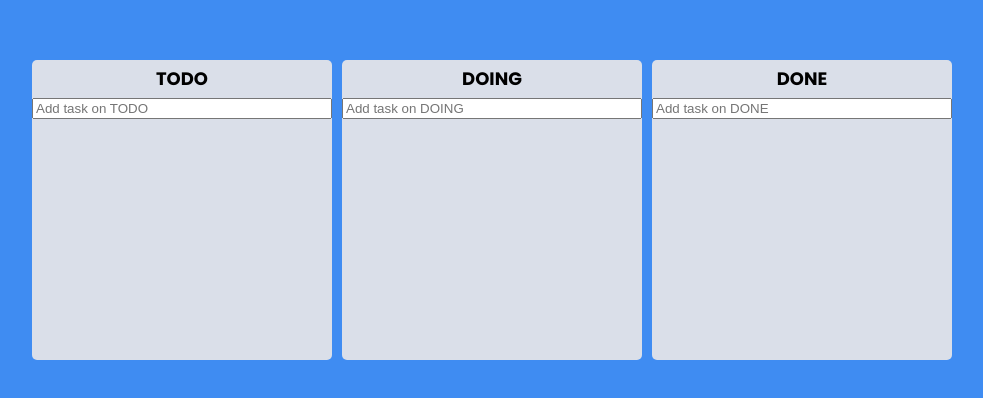
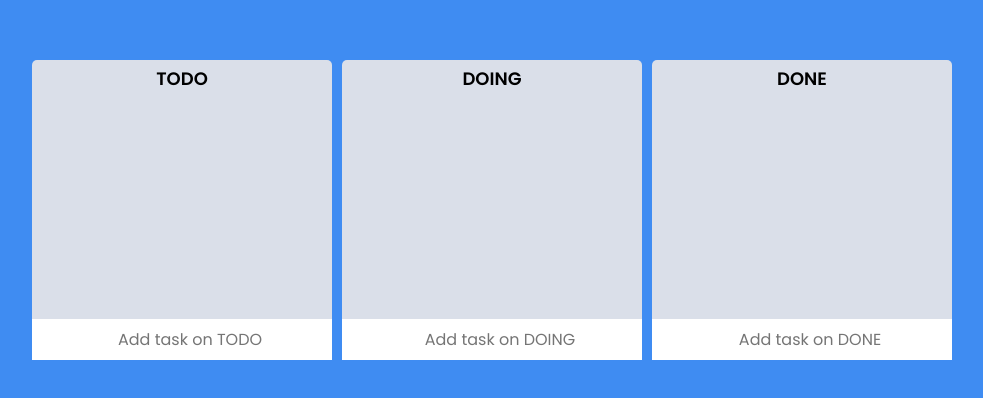
Before and after one commit to yujini-kim/todolist, a React (Create React App) app: page / in a window 1280 px wide. Shown: the part 190-588 px from the top of the page, without its empty margins (148-1131 px from the left). Built offline with nearby package versions, Linux system fonts and the light colour scheme.

Commit message:
feat: 투두리스트 로컬스토리지에 저장

```diff
--- a/public/index.html
+++ b/public/index.html
@@ -7,6 +7,11 @@
       href="https://fonts.googleapis.com/css2?family=Poppins:wght@400;700&display=swap"
       rel="stylesheet"
     />
+    <link
+    href="https://fonts.googleapis.com/css2?family=Noto+Sans+KR:wght@100..900&family=Poppins:ital,wght@0,100;0,200;0,300;0,400;0,500;0,600;0,700;0,800;0,900;1,100;1,200;1,300;1,400;1,500;1,600;1,700;1,800;1,900&display=swap"
+    rel="stylesheet"
+  />
+
     <title>React</title>
   </head>
   <body>
--- a/src/atoms.tsx
+++ b/src/atoms.tsx
@@ -1,5 +1,6 @@
-import { atom, selector } from 'recoil';
+import { atom } from 'recoil';
 
+const localData = localStorage.getItem('toDo');
 export interface ITodo {
   id: number;
   text: string;
@@ -11,9 +12,11 @@ export interface IToDoState {
 
 export const toDoState = atom<IToDoState>({
   key: 'toDo',
-  default: {
-    TODO: [],
-    DOING: [],
-    DONE: [],
-  },
+  default: localData
+    ? JSON.parse(localData)
+    : {
+        TODO: [],
+        DOING: [],
+        DONE: [],
+      },
 });
--- a/src/component/Board.tsx
+++ b/src/component/Board.tsx
@@ -4,6 +4,7 @@ import DraggableCard from './DraggableCard';
 import { useForm } from 'react-hook-form';
 import { ITodo, toDoState } from '../atoms';
 import { useSetRecoilState } from 'recoil';
+import InputText from './InputText';
 
 const Wrapper = styled.div`
   width: 300px;
@@ -35,52 +36,20 @@ const Area = styled.div<IAreaProps>`
   padding: 20px;
 `;
 
-const Form = styled.form`
-  width: 100%;
-  input {
-    width: 100%;
-  }
-`;
 interface IAreaProps {
   isDraggingFromThis: boolean;
   isDraggingOver: boolean;
 }
 
-interface IBoardProps {
+export interface IBoardProps {
   toDos: ITodo[];
   boardId: string;
 }
 
-interface IForm {
-  toDo: string;
-}
-
 function Board({ toDos, boardId }: IBoardProps) {
-  const setToDos = useSetRecoilState(toDoState);
-  const { register, setValue, handleSubmit } = useForm<IForm>();
-  const onValid = ({ toDo }: IForm) => {
-    const newToDo = {
-      id: Date.now(),
-      text: toDo,
-    };
-    setToDos((allBoards) => {
-      return {
-        ...allBoards,
-        [boardId]: [...allBoards[boardId], newToDo],
-      };
-    });
-    setValue('toDo', '');
-  };
   return (
     <Wrapper>
       <Title>{boardId}</Title>
-      <Form onSubmit={handleSubmit(onValid)}>
-        <input
-          {...register('toDo', { required: true })}
-          type="text"
-          placeholder={`Add task on ${boardId}`}
-        />
-      </Form>
       <Droppable droppableId={boardId}>
         {(magic, info) => (
           <Area
@@ -102,6 +71,7 @@ function Board({ toDos, boardId }: IBoardProps) {
           </Area>
         )}
       </Droppable>
+      <InputText boardId={boardId} />
     </Wrapper>
   );
 }
--- /dev/null
+++ b/src/component/InputText.tsx
@@ -0,0 +1,62 @@
+import { useRecoilState } from 'recoil';
+import styled from 'styled-components';
+import { toDoState } from '../atoms';
+import { useForm } from 'react-hook-form';
+import { useEffect } from 'react';
+
+const Form = styled.form`
+  width: 100%;
+  background-color: white;
+  input {
+    width: 100%;
+  }
+`;
+
+const Input = styled.input`
+  all: unset;
+  text-align: center;
+  padding: 8px;
+`;
+
+interface IForm {
+  toDo: string;
+}
+
+interface IInputProps {
+  boardId: string;
+}
+
+function InputText({ boardId }: IInputProps) {
+  const [toDos, setToDos] = useRecoilState(toDoState);
+  const { register, setValue, handleSubmit } = useForm<IForm>();
+  const onValid = ({ toDo }: IForm) => {
+    const newToDo = {
+      id: Date.now(),
+      text: toDo,
+    };
+    setToDos((allBoards) => {
+      return {
+        ...allBoards,
+        [boardId]: [newToDo, ...allBoards[boardId]],
+      };
+    });
+
+    setValue('toDo', '');
+  };
+
+  useEffect(() => {
+    localStorage.setItem('toDo', JSON.stringify(toDos));
+  }, [toDos]);
+
+  return (
+    <Form onSubmit={handleSubmit(onValid)}>
+      <Input
+        {...register('toDo', { required: true })}
+        type="text"
+        placeholder={`Add task on ${boardId}`}
+      />
+    </Form>
+  );
+}
+
+export default InputText;
--- a/src/index.tsx
+++ b/src/index.tsx
@@ -58,7 +58,7 @@ html, body, #root {
     height: 100%;
   }
   body {
-    font-family: 'Poppins', sans-serif;
+    font-family: 'Poppins',"Noto Sans KR", sans-serif;
     background-color:${(props) => props.theme.bgColor};
     color:black;
     line-height: 1;
```
